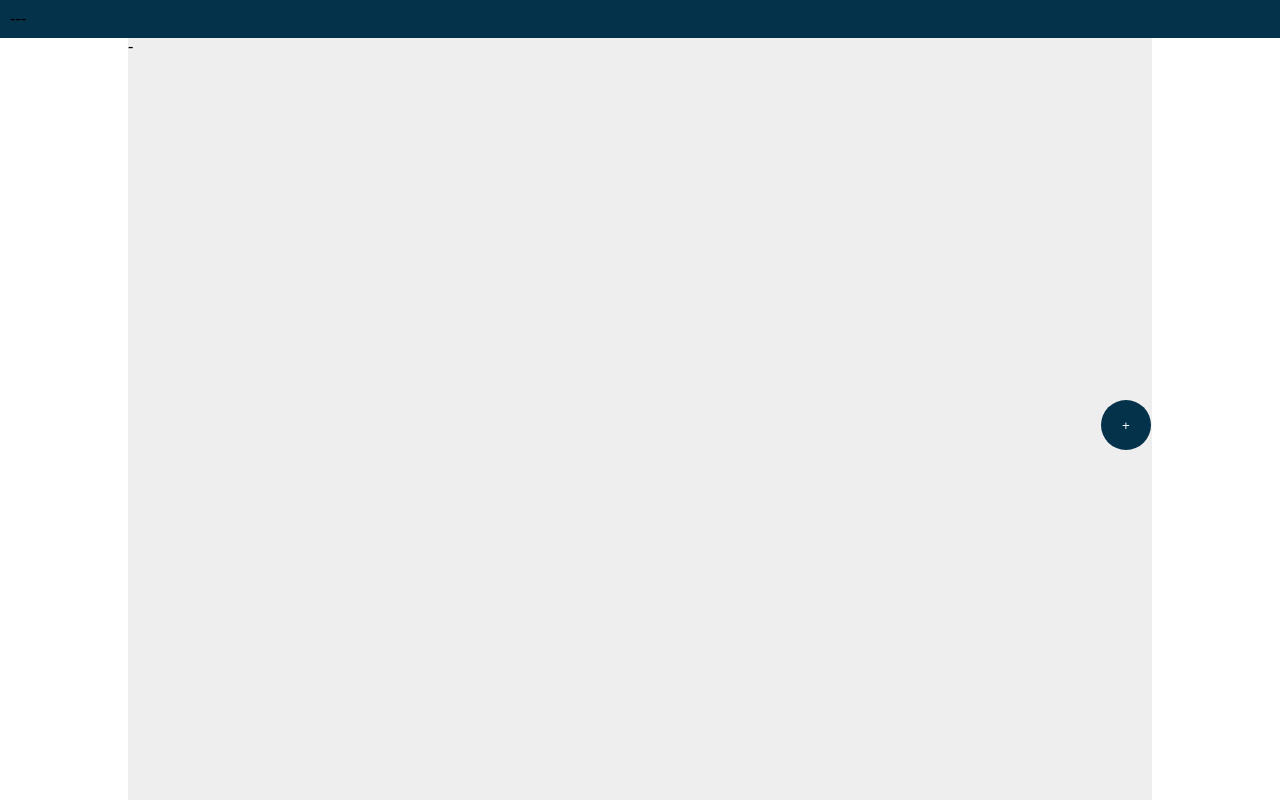
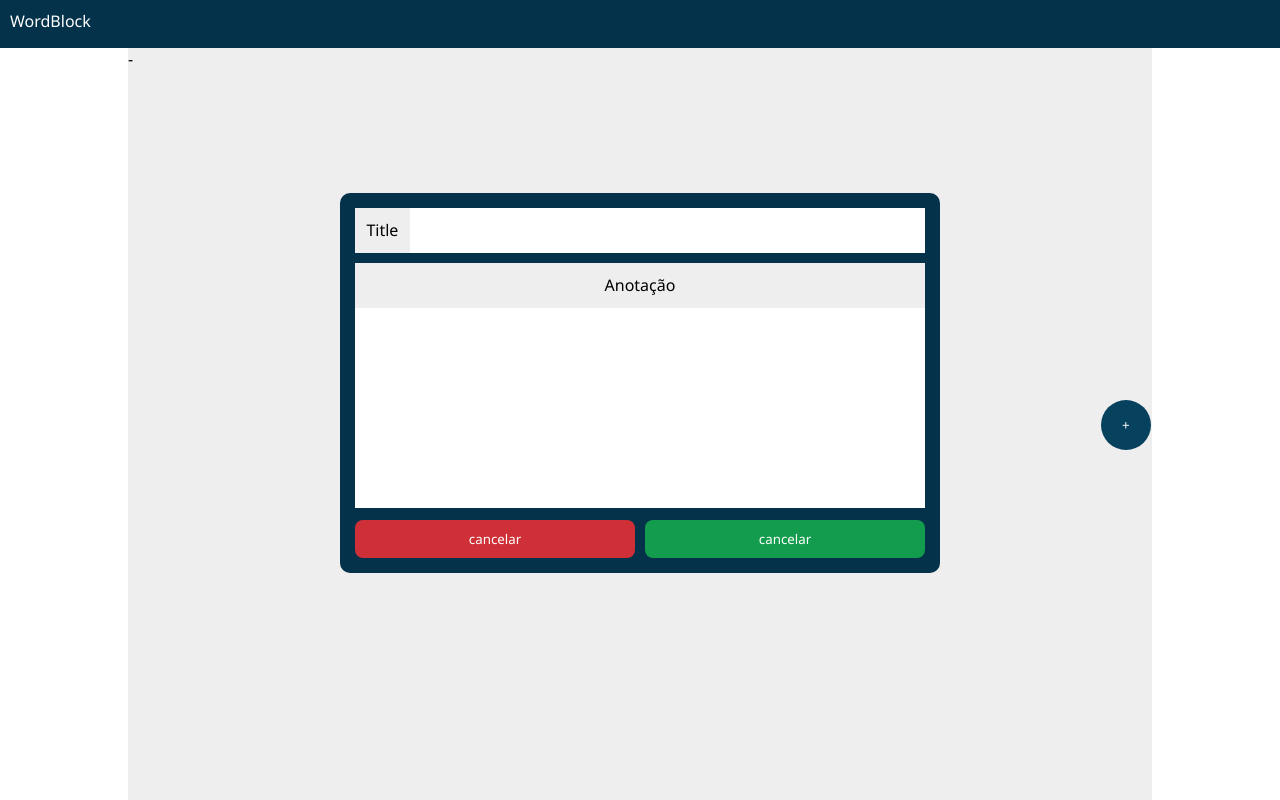
Before and after one commit to diegodevelopertec/bloco-de-notas, a React (Vite) app: page / in a window 1280 px wide. Built offline with nearby package versions, Linux system fonts and the light colour scheme.

Commit message:
implementando função de captura de dados de formulario do modal

```diff
--- a/src/App.styled.ts
+++ b/src/App.styled.ts
@@ -11,6 +11,14 @@ flex-direction:column;
 
 
 `
+
+export const Header=styled.header`
+background-color:#03324a;
+height:50px;
+color:white;
+padding:10px;
+`
+
 export const ContainerContent=styled.div`
 display:flex;
 justify-content:center;
@@ -28,8 +36,21 @@ width:80vw;
 }
 `
 
-export const Header=styled.header`
-background-color:#03324a;
-height50px;
+
+export const ContainerModal=styled.div`
+padding-top:2%;
+padding-bottom:2%;
+display:flex;
+justify-content:center;
+align-items:Center;
+margin-top:10%;
+
+
+
+
+
+
+@media screen and (max-width:600px){
 padding:10px;
+}
 `
--- a/src/App.tsx
+++ b/src/App.tsx
@@ -1,18 +1,22 @@
 import React from 'react'
 import * as S from './App.styled'
 import { BotaoFixo } from './Components/BotaoFixo'
-
+import { Modal } from './Components/Modal'
 
 const App=()=>{
 return <>
   <S.Container>
-  <S.Header>---</S.Header>
+  <S.Header>WordBlock</S.Header>
       <S.ContainerContent>
-       <S.Main>
-        -
+        <S.Main>
+          -
 
-        <BotaoFixo></BotaoFixo>
-       </S.Main>
+          <BotaoFixo></BotaoFixo>
+          <S.ContainerModal>
+          <Modal />
+        </S.ContainerModal>
+        </S.Main>
+
       </S.ContainerContent>
   </S.Container>
  </>
--- a/src/Components/BotaoFixo/style.css
+++ b/src/Components/BotaoFixo/style.css
@@ -6,13 +6,18 @@
     border: none;
     height: 50px;
     width:50px;
-    background-color:#03324a;
+    background-color:#06415e;
     display: flex;
     justify-content: center;
     align-items: center;
     position: fixed;
     top: 50%;
     left:86%;
+}
+
+.botao-fixo:hover{
+    cursor:pointer;
+    background-color: #03324a;
 }
 
 @media screen and (max-width:912px){
--- /dev/null
+++ b/src/Components/Modal/index.tsx
@@ -0,0 +1,47 @@
+import { ChangeEvent, useState } from 'react'
+import S from './style.module.css'
+
+
+export const Modal=()=>{
+const [title,setTitle]=useState('')
+const [content,setNoteContent]=useState('')
+
+
+const formActions={
+    titleContent:(e:ChangeEvent<HTMLInputElement>)=>{
+        setTitle(e.target.value)
+    },
+    noteContent:(e:ChangeEvent<HTMLTextAreaElement>)=>{
+        setNoteContent(e.target.value)
+    }
+}
+
+
+console.log(title)
+console.log(content);
+
+
+return <>
+        <div className={S.modalContainer}>
+            <div className={S.modalData}>
+                <div className={S.dataTitle}>
+                    <span>Title</span>
+                    <input type="text" value={title} onChange={formActions.titleContent}  />
+                </div>
+                <div className={S.dataContent}>
+                    <span>Anotação</span>
+                    <textarea name="" id=""  value={content} onChange={formActions.noteContent} ></textarea>
+                </div>
+            </div>
+            <div className={S.modalButtons}>
+                    <button className={S.BtnCancel}>cancelar</button>
+                    <button className={S.BtnAdd}>cancelar</button>
+            </div>
+
+        </div>
+
+
+</>
+
+
+}
--- /dev/null
+++ b/src/Components/Modal/style.module.css
@@ -0,0 +1,77 @@
+
+
+
+.modalContainer{
+    display: flex;
+    flex-direction: column;
+    padding: 15px;
+    width: 600px;
+    background-color:#03324a;
+    border-radius: 10px;
+}
+
+.dataTitle{
+    display: flex;
+}
+.dataTitle span{
+    padding: 2%;
+    background-color: #eee;
+}
+.dataTitle input{
+    flex: 1;
+    border: none;
+    outline: none;
+    padding: 10px;
+}
+
+.dataContent{
+    display: flex;
+    flex-direction: column;
+    margin-top: 10px;
+}
+.dataContent span{
+    padding: 2%;
+    background-color: #eee;
+    text-align: center;
+}
+
+.dataContent textarea{
+    resize: none;
+    height:200px;
+    border: none;
+    padding: 10px;
+    outline: none;
+
+}
+
+
+.modalButtons{
+    display: flex;
+    margin-top: 12px;
+
+}
+.modalButtons button{
+    flex:1;
+    padding: 10px;
+    border-radius: 8px;
+    border: none;
+    color: white;
+}
+.modalButtons .BtnCancel{
+    background-color:#cf3037;
+    margin-right: 5px;
+}
+.modalButtons .BtnCancel:hover{
+    background-color: #db1822 ;
+    margin-right: 5px;
+    cursor: pointer;
+}
+.modalButtons .BtnAdd{
+    background-color:#139c4e ;
+    margin-left: 5px;
+}
+.modalButtons .BtnAdd:hover{
+    background-color:#0fd464;
+    margin-left: 5px;
+    cursor: pointer;
+}
--- a/src/index.css
+++ b/src/index.css
@@ -2,4 +2,5 @@
   margin:0;
   padding:0;
   box-sizing: border-box;
+  font-family: 'Segoe UI', Tahoma, Geneva, Verdana, sans-serif;
 }
```
